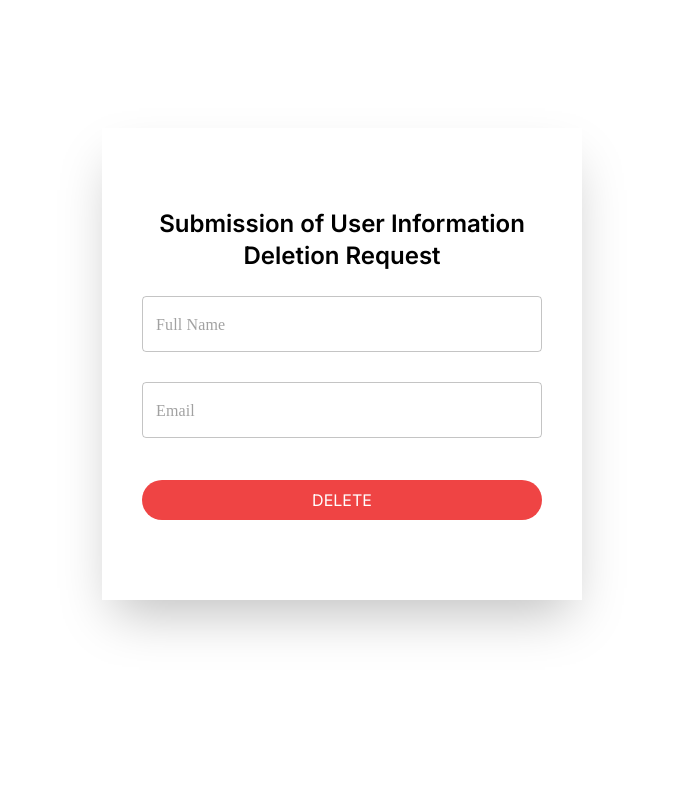
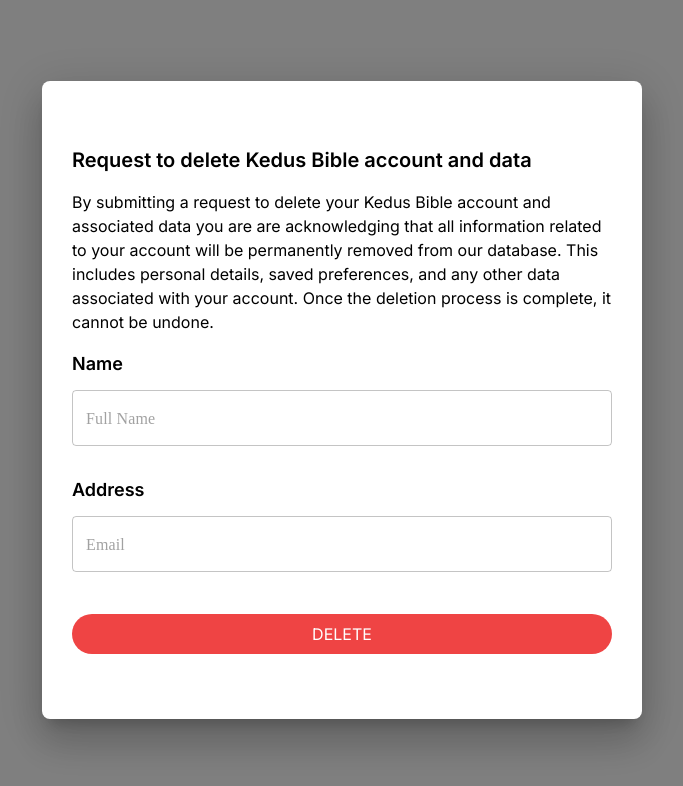
Before and after one commit to Yishak-KD/kb-web-clone, a Next.js app: page /app-deletion-request in a window 1280 px wide. Shown: the top 786 px of the page, without its empty margins (298-981 px from the left). Built offline with nearby package versions, Linux system fonts and the light colour scheme.

Commit message:
App deletion update

```diff
--- a/src/app/api/appDeletionRequest/route.ts
+++ b/src/app/api/appDeletionRequest/route.ts
@@ -1,5 +1,4 @@
 import prisma from '../../../../lib/prisma';
-import { AppDeletionRequest } from '@prisma/client'
 import axios from 'axios';
 import { NextRequest, NextResponse } from 'next/server';
 
@@ -11,14 +10,14 @@
         email,
     } = await req.json()
 
-
     try {
         const response = await axios.post('https://us-central1-kedus-bible-20.cloudfunctions.net/lib-api/deleteUserData', {
             email: email,
             fullName: fullName
         });
+
         if (response.data.success) {
-            const appDeletionRequest: AppDeletionRequest = await prisma.appDeletionRequest.create({
+            await prisma.appDeletionRequest.create({
                 data: {
                     fullName,
                     email
@@ -28,11 +27,12 @@
             // Return the success response as JSON
             return NextResponse.json({
                 success: true,
-                value: appDeletionRequest
-             }, { status: 200 })
+                value: 'success'
+            }, { status: 200 })
         }
 
         return NextResponse.json({ message: response.data.message }, { status: response.status })
+
 
     } catch (error: any) {
         console.error({ error })
--- a/src/components/userInformation/AppDeletionForm.tsx
+++ b/src/components/userInformation/AppDeletionForm.tsx
@@ -6,7 +6,7 @@
 import { useState } from 'react'
 import Snackbar from '@/uicomponents/SnackBar'
 import { AlertColor } from '@mui/material/Alert'
-import { CircularProgress } from '@mui/material'
+import { Box, CircularProgress, Modal } from '@mui/material'
 
 const AppDeletionForm = () => {
     const {
@@ -20,6 +20,11 @@
     const [showType, setShowType] = useState<AlertColor | undefined>()
     const [showSuccessMessage, setShowSuccessMessage] = useState<boolean>(false)
     const [loading, setLoading] = useState<boolean>(false)
+    const [modalOpen, setModalOpen] = useState(true);
+
+    const handleModalOpen = () => {
+        setModalOpen(true);
+    };
 
     const showSnackBar = ({ type, text }: { text: string, type: AlertColor | undefined }) => {
         setShowNotification(true)
@@ -31,8 +36,10 @@
         if (EMAIL_REGEX.test(data.email)) {
             try {
                 setLoading(true)
+
                 const response = await axios.post('/api/appDeletionRequest', data)
-
+                console.log('=================================')
+                console.log(response)
                 if (isSuccessfullStatus(response) && response) {
                     reset();
                     setShowNotification(true);
@@ -40,8 +47,8 @@
                 }
             } catch (error: any) {
                 console.error('An error occurred while submitting the form.')
-                if (error.response.data) {
-                    showSnackBar({ type: 'error', text: error.response.data.message.message })
+                if (!error.response.data.success) {
+                    showSnackBar({ type: 'error', text: error.response.data.message })
                 }
             }
         }
@@ -55,13 +62,23 @@
         <div id="contact" className='mt-32 lg:w-2/4 w-full mx-auto'>
 
             {!showSuccessMessage ? (
-                <div className='mt-10 xl:lg:w-3/4 w-full lg:px-10 shadow-2xl my-auto py-20 h-full px-8 mx-auto'>
-                    <div className='text-center text-2xl font-semibold mb-6'>
-                        <h1>Submission of User Information Deletion Request</h1>
+                <Modal open={modalOpen} onClose={handleModalOpen}>
+                    <Box sx={{
+                        position: 'absolute', top: '50%', left: '50%', transform: 'translate(-50%, -50%)', bgcolor: 'background.paper', borderRadius: '8px', boxShadow: 24, padding: '65px 30px', width: 600, outline: 'none',
+                        '@media screen and (max-width: 760px)': {
+                            padding: '100px 20px',
+                            width: '100vw',
+                            height: '100vh',
+                            borderRadius: 0
+                        }
+                    }}>
+                        <div>
+                            <h2 className="font-semibold text-xl mb-4">Request to delete Kedus Bible account and data</h2>
+                            <p className="text-base mb-4">By submitting a request to delete your Kedus Bible account and associated data you are are acknowledging that all information related to your account will be permanently removed from our database. This includes personal details, saved preferences, and any other data associated with your account. Once the deletion process is complete, it cannot be undone.</p>
                         </div>
-                    <div>
                         <form onSubmit={handleSubmit(handleFormSubmit)}>
                             <div>
+                                <p className="font-semibold mb-3 text-lg">Name</p>
                                 <TextField
                                     type="text"
                                     {...register('fullName', {
@@ -93,6 +110,7 @@
 
                             </div>
                             <div>
+                                <p className="font-semibold mb-3 text-lg">Address</p>
                                 <TextField
                                     type="text"
                                     {...register('email', {
@@ -137,25 +155,28 @@
                                 )}
                             </button>
                         </form>
-                        {/* {showNotification && (
-                        <div className="text-center mt-10 lg:w-2/4 w-full lg:px-0 px-8 mx-auto">
-                            <h2 className="text-xl font-semibold">
-                                We have received your request.
-                            </h2>
-                        </div>
-                    )} */}
                         <Snackbar
                             open={showNotification}
                             text={showText}
                             onClose={() => setShowNotification(false)}
                             type={showType}
                         />
-                    </div>
-                </div>
+                    </Box>
+                </Modal>
             ) : (
-                <div className="mt-10 w-full mx-auto">
-                    <div className="text-center mt-10 w-full lg:px-0 px-8 mx-auto">
-                        <h2 className="text-2xl font-semibold text-green-600">
+                <Modal open={modalOpen} onClose={handleModalOpen}>
+                    <Box sx={{
+                        position: 'absolute', top: '50%', left: '50%', transform: 'translate(-50%, -50%)', bgcolor: 'background.paper', borderRadius: '8px', boxShadow: 24, padding: '65px 30px', width: 600, outline: 'none',
+                        '@media screen and (max-width: 760px)': {
+                            padding: '100px 20px',
+                            width: '100vw',
+                            height: '100vh',
+                            borderRadius: 0
+                        }
+                    }}>
+                        <div className="w-full mx-auto py-10">
+                            <div className="text-center w-full lg:px-0 px-8 mx-auto">
+                                <h2 className="text-2xl font-semibold text-black">
                                     Thank you for providing your information!
                                 </h2>
                                 <p className="mt-2 text-lg text-gray-800">
@@ -163,6 +184,9 @@
                                 </p>
                             </div>
                         </div>
+                    </Box>
+                </Modal>
+
             )}
 
         </div>
--- a/src/uicomponents/SnackBar.tsx
+++ b/src/uicomponents/SnackBar.tsx
@@ -16,7 +16,7 @@
     type,
     autoHideDuration = 3000,
     onClose,
-    anchorOrigin = { vertical: 'top', horizontal: 'center' },
+    anchorOrigin = { vertical: 'top', horizontal: 'right' },
 }: SnackbarProps) => {
     return (
         <MUISnackbar
```
Also changed, not shown: 1 other file (tests, documents, lock files or other folders). Lines whose indentation alone changed are shown as unchanged.
